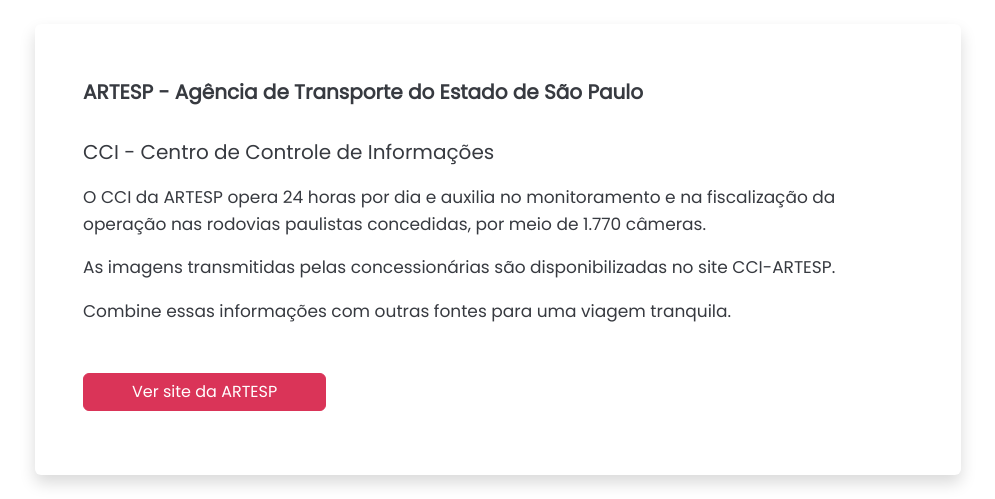
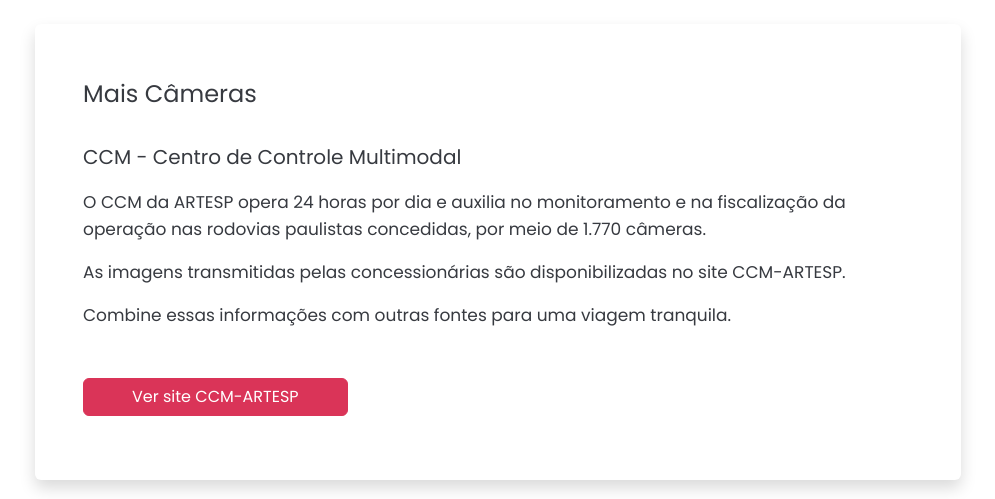
Before and after one commit to Sergio-Damm/transitoaovivo, a Jekyll site: the page built from pages/transito-sao-paulo/index.html, in a window 1280 px wide and 900 px high, scrolled down 3798 px, cut to the strip 183-682 px from the top of the window. Shown: the whole strip, without its empty margins (142-1137 px from the left). Built offline with Jekyll 4.4.1, drawn with Linux system fonts in a browser that asks for light colours; comment, search, counter and statistics services are not loaded.

Commit message:
Correcao nome site CCM ARTESP

```diff
--- a/pages/transito-sao-paulo/index.html
+++ b/pages/transito-sao-paulo/index.html
@@ -114,13 +114,13 @@
 			<div class='pt-5 mb-5'>
 				<div class="card card-liftshadow border-0 h-100 shadow">
         	    	<div class="card-body p-lg-5 p-4">
-						<h2 class="card-title fs-5 fw-bold pt-2">ARTESP - Agência de Transporte do Estado de São Paulo</h2>
-						<p class="fs-5 pt-4">CCI - Centro de Controle de Informações</p>
-						<p>O CCI da ARTESP opera 24 horas por dia e auxilia no monitoramento e na fiscalização da operação nas rodovias paulistas concedidas, por meio de 1.770 câmeras.</p>
-						<p>As imagens transmitidas pelas concessionárias são disponibilizadas no site CCI-ARTESP.</p>
+						<h2 class="card-title fs-4 pt-2">Mais Câmeras</h2>
+						<p class="fs-5 pt-4">CCM - Centro de Controle Multimodal</p>
+						<p>O CCM da ARTESP opera 24 horas por dia e auxilia no monitoramento e na fiscalização da operação nas rodovias paulistas concedidas, por meio de 1.770 câmeras.</p>
+						<p>As imagens transmitidas pelas concessionárias são disponibilizadas no site CCM-ARTESP.</p>
 						<p>Combine essas informações com outras fontes para uma viagem tranquila.</p>
 						<p class="text pt-4">
-							<a href="https://cci.artesp.sp.gov.br/" target="_blank" rel="nofollow" class="btn btn btn-secondary px-5 mt-2 mx-auto">Ver site da ARTESP
+							<a href="https://cci.artesp.sp.gov.br/" target="_blank" rel="nofollow" class="btn btn btn-secondary px-5 mt-2 mx-auto">Ver site CCM-ARTESP
 							</a>
 						</p>
 					</div>
```
